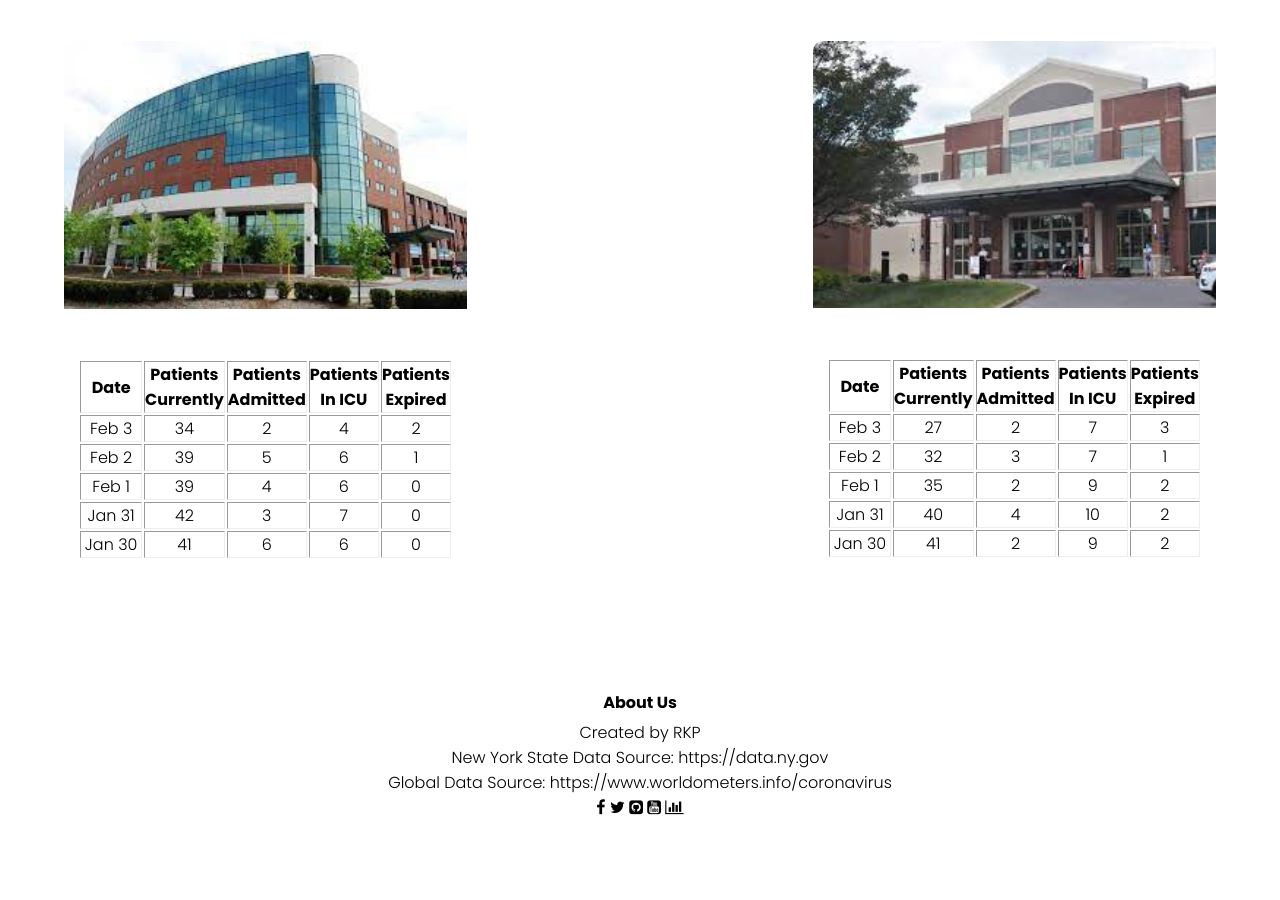
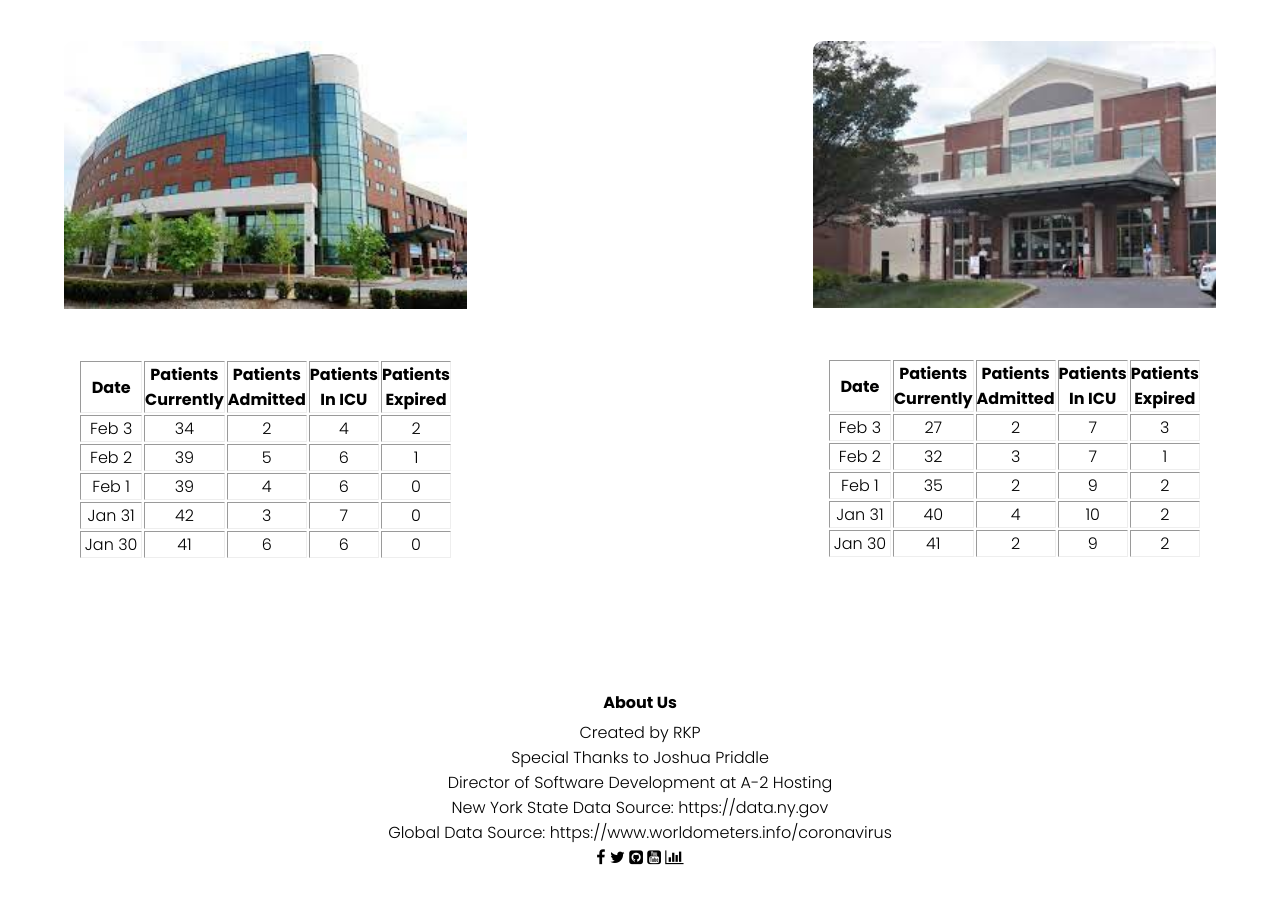
Before and after one commit to Pasin3ru/Tracking-COVID-19, a Jekyll site: the page built from index.html, in a window 1280 px wide and 900 px high, scrolled down 3753 px. Built offline with Jekyll 4.4.1, drawn with Linux system fonts in a browser that asks for light colours; before the commit the page ends 4603 px from its top, so only the background shows below that.

Commit message:
Update default.html

```diff
--- a/_layouts/default.html
+++ b/_layouts/default.html
@@ -34,6 +34,7 @@
     <section class="footer">
       <h4>About Us</h4>
       <ul>Created by RKP</ul>
+      <ul>Special Thanks to Joshua Priddle<br>Director of Software Development at A-2 Hosting</ul>
       <ul>New York State Data Source: https://data.ny.gov</ul>
       <ul>Global Data Source: https://www.worldometers.info/coronavirus</ul>
       <div class="icons">
```
